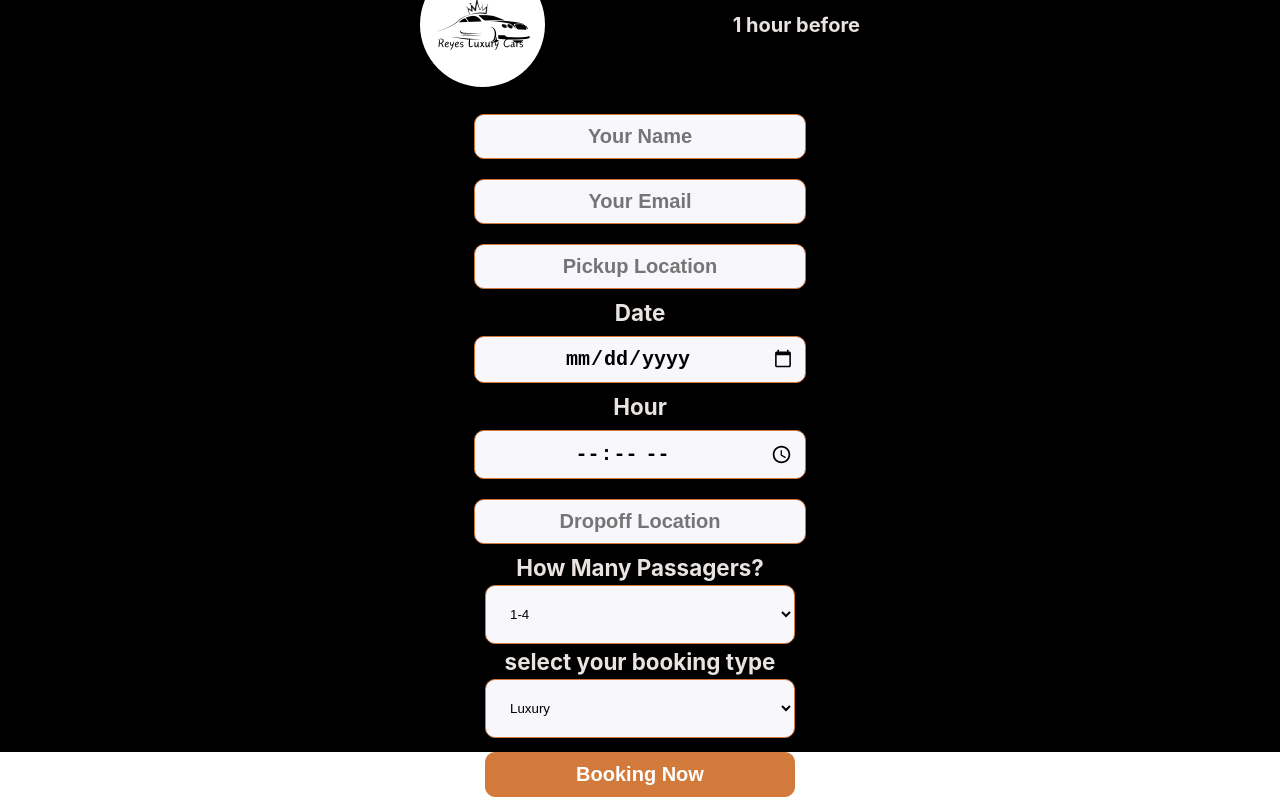
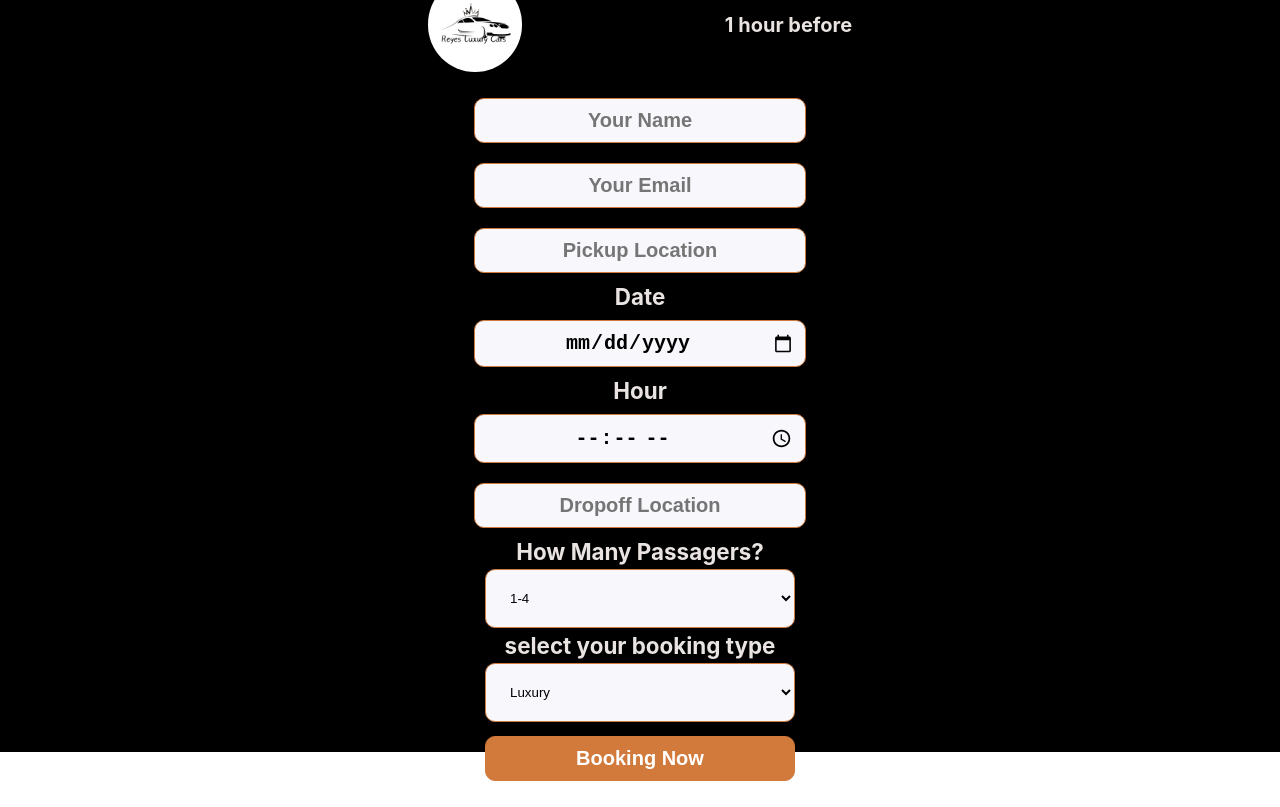
Before and after one commit to barbaroreyes/react-test, a React (Create React App) app: page /form in a window 1280 px wide. Built offline with nearby package versions, Linux system fonts and the light colour scheme.

Commit message:
added-icon

```diff
--- a/public/index.html
+++ b/public/index.html
@@ -2,7 +2,7 @@
 <html lang="en">
   <head>
     <meta charset="utf-8" />
-    <link rel="icon" href="%PUBLIC_URL%/favicon.ico" />
+    <link rel="icon" href="%PUBLIC_URL%/reyesicon.png" />
     <meta name="viewport" content="width=device-width, initial-scale=1" />
     <meta name="theme-color" content="#000000" />
     <meta
@@ -10,34 +10,14 @@
       content="Web site created using create-react-app"
     />
     <link rel="apple-touch-icon" href="%PUBLIC_URL%/logo192.png" />
-    <!--
-      manifest.json provides metadata used when your web app is installed on a
-      user's mobile device or desktop. See https://developers.google.com/web/fundamentals/web-app-manifest/
-    -->
+
     <link rel="manifest" href="%PUBLIC_URL%/manifest.json" />
-    <!--
-      Notice the use of %PUBLIC_URL% in the tags above.
-      It will be replaced with the URL of the `public` folder during the build.
-      Only files inside the `public` folder can be referenced from the HTML.
 
-      Unlike "/favicon.ico" or "favicon.ico", "%PUBLIC_URL%/favicon.ico" will
-      work correctly both with client-side routing and a non-root public URL.
-      Learn how to configure a non-root public URL by running `npm run build`.
-    -->
     <title>React App</title>
   </head>
   <body>
     <noscript>You need to enable JavaScript to run this app.</noscript>
     <div id="root"></div>
-    <!--
-      This HTML file is a template.
-      If you open it directly in the browser, you will see an empty page.
 
-      You can add webfonts, meta tags, or analytics to this file.
-      The build step will place the bundled scripts into the <body> tag.
-
-      To begin the development, run `npm start` or `yarn start`.
-      To create a production bundle, use `npm run build` or `yarn build`.
-    -->
   </body>
 </html>
--- a/src/components/Fom/form.css
+++ b/src/components/Fom/form.css
@@ -7,7 +7,7 @@
 
 }
 .formContainer img{
-    width: 20%;
+    width: 15%;
     border-radius: 100%;
 }
 .formContainer h2{
```
Also changed, not shown: public/reyesicon.png (added), 1 other file (tests, documents, lock files or other folders).
